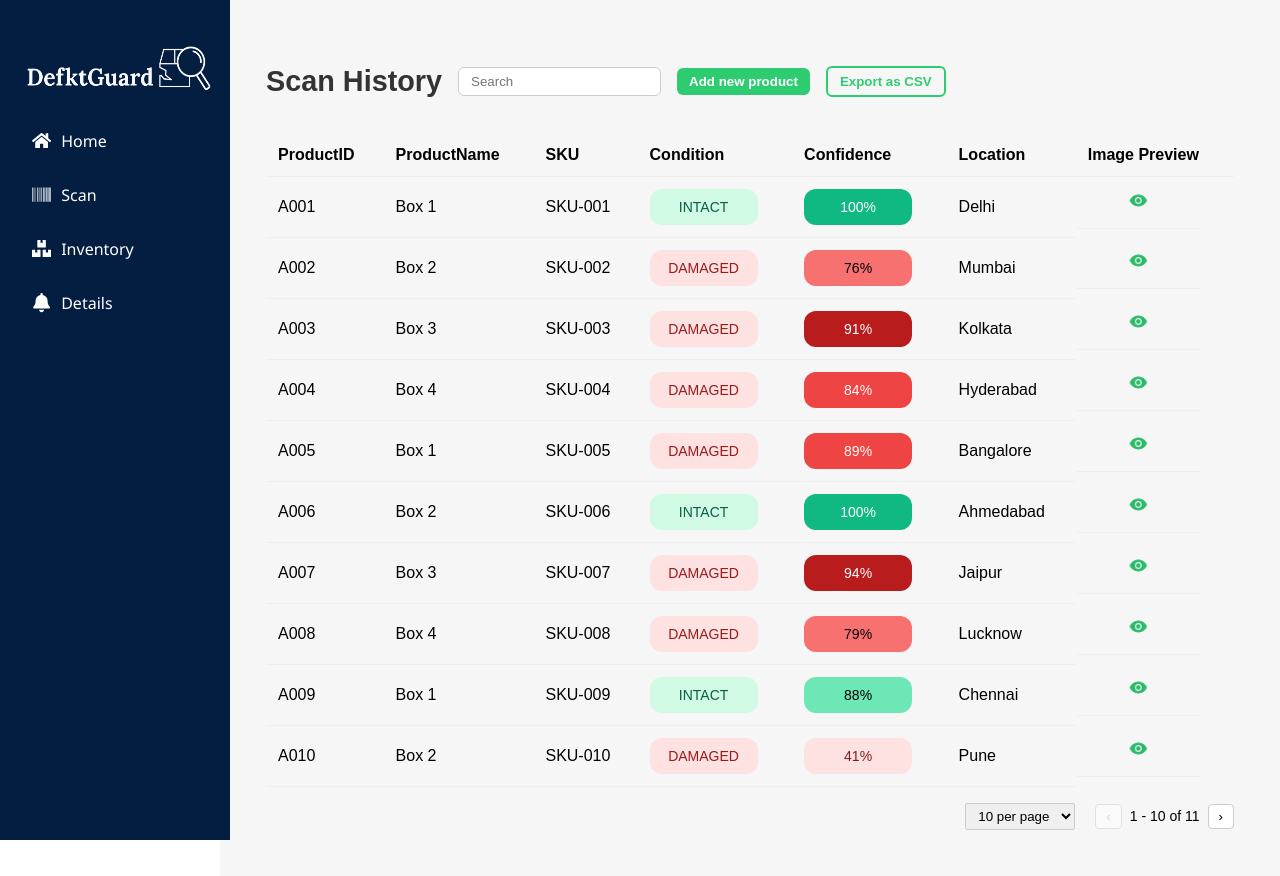
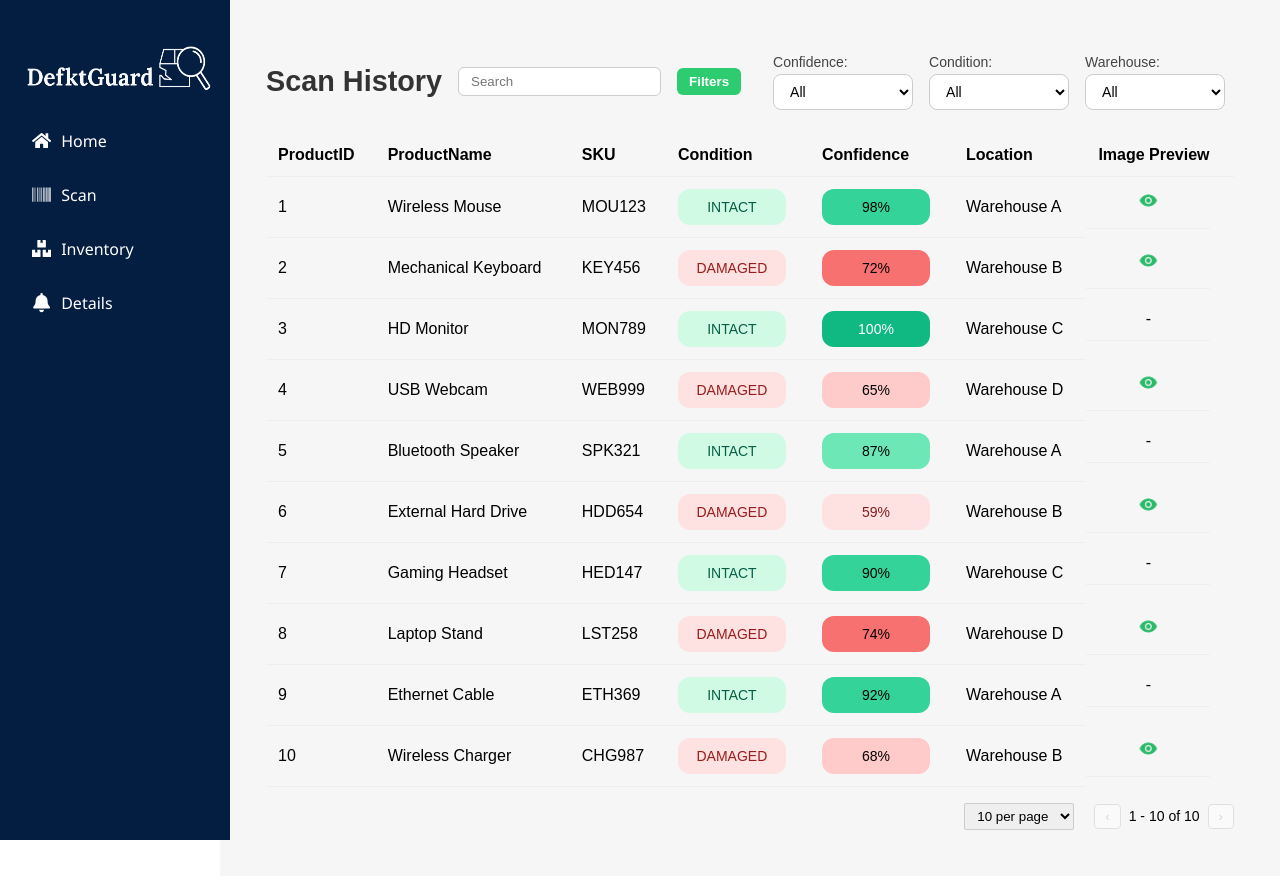
Before and after one commit to AarthiHonguthi/DefektGuardd, a React (Create React App) app in the folder frontend/: page /details in a window 1280 px wide. Built offline with nearby package versions, Linux system fonts and the light colour scheme; data requests are answered from the project's data file.

Commit message:
Details page filters

```diff
--- a/frontend/src/pages/Details.jsx
+++ b/frontend/src/pages/Details.jsx
@@ -10,17 +10,124 @@ const Details = () => {
   const [currentPage, setCurrentPage] = useState(1);
   const [detailsPerPage, setDetailsPerPage] = useState(10);
   const [modalImage, setModalImage] = useState(null);
+  const [conditionFilter, setConditionFilter] = useState("all");
+  const [warehouseFilter, setWarehouseFilter] = useState("all");
+  const [confidenceFilter, setConfidenceFilter] = useState("all");
 
   useEffect(() => {
-    axios
-      .get("http://localhost:3001/details")
-      .then((res) => setDetails(res.data))
-      .catch((err) => console.error(err));
+    const sampleData = [
+      {
+        id: 1,
+        productName: "Wireless Mouse",
+        sku: "MOU123",
+        damage: "intact",
+        confidence: 98,
+        shippedFrom: "Warehouse A",
+        image: "/sample1.jpg",
+      },
+      {
+        id: 2,
+        productName: "Mechanical Keyboard",
+        sku: "KEY456",
+        damage: "damaged",
+        confidence: 72,
+        shippedFrom: "Warehouse B",
+        image: "/sample2.jpg",
+      },
+      {
+        id: 3,
+        productName: "HD Monitor",
+        sku: "MON789",
+        damage: "intact",
+        confidence: 100,
+        shippedFrom: "Warehouse C",
+        image: null,
+      },
+      {
+        id: 4,
+        productName: "USB Webcam",
+        sku: "WEB999",
+        damage: "damaged",
+        confidence: 65,
+        shippedFrom: "Warehouse D",
+        image: "/sample3.jpg",
+      },
+      {
+        id: 5,
+        productName: "Bluetooth Speaker",
+        sku: "SPK321",
+        damage: "intact",
+        confidence: 87,
+        shippedFrom: "Warehouse A",
+        image: null,
+      },
+      {
+        id: 6,
+        productName: "External Hard Drive",
+        sku: "HDD654",
+        damage: "damaged",
+        confidence: 59,
+        shippedFrom: "Warehouse B",
+        image: "/sample4.jpg",
+      },
+      {
+        id: 7,
+        productName: "Gaming Headset",
+        sku: "HED147",
+        damage: "intact",
+        confidence: 90,
+        shippedFrom: "Warehouse C",
+        image: null,
+      },
+      {
+        id: 8,
+        productName: "Laptop Stand",
+        sku: "LST258",
+        damage: "damaged",
+        confidence: 74,
+        shippedFrom: "Warehouse D",
+        image: "/sample5.jpg",
+      },
+      {
+        id: 9,
+        productName: "Ethernet Cable",
+        sku: "ETH369",
+        damage: "intact",
+        confidence: 92,
+        shippedFrom: "Warehouse A",
+        image: null,
+      },
+      {
+        id: 10,
+        productName: "Wireless Charger",
+        sku: "CHG987",
+        damage: "damaged",
+        confidence: 68,
+        shippedFrom: "Warehouse B",
+        image: "/sample6.jpg",
+      },
+    ];
+
+    setDetails(sampleData);
   }, []);
 
-  const filteredDetails = details.filter((detail) =>
-    detail.productName?.toLowerCase().includes(search.toLowerCase())
-  );
+  const filteredDetails = details
+    .filter((detail) =>
+      detail.productName?.toLowerCase().includes(search.toLowerCase())
+    )
+    .filter((detail) =>
+      conditionFilter === "all"
+        ? true
+        : detail.damage?.toLowerCase() === conditionFilter
+    )
+    .filter((detail) =>
+      warehouseFilter === "all" ? true : detail.shippedFrom === warehouseFilter
+    )
+    .filter((detail) => {
+      if (confidenceFilter === "all") return true;
+      const [min, max] = confidenceFilter.split("-").map(Number);
+      return detail.confidence >= min && detail.confidence < max;
+    });
 
   const totalPages = Math.ceil(filteredDetails.length / detailsPerPage);
   const indexOfLast = currentPage * detailsPerPage;
@@ -63,8 +170,65 @@ const Details = () => {
           value={search}
           onChange={(e) => setSearch(e.target.value)}
         />
-        <button className="btn btn-green">Add new product</button>
-        <button className="btn btn-outline-green">Export as CSV</button>
+        <button disabled className="btn btn-green">
+          Filters
+        </button>
+        <div className="filters">
+          <div className="filter-group">
+            <label htmlFor="confidence">Confidence:</label>
+            <select
+              id="confidence"
+              className="styled-select"
+              value={confidenceFilter}
+              onChange={(e) => setConfidenceFilter(e.target.value)}
+            >
+              <option value="all">All</option>
+              <option value="0-10">0 - 10%</option>
+              <option value="10-20">10 - 20%</option>
+              <option value="20-30">20 - 30%</option>
+              <option value="30-40">30 - 40%</option>
+              <option value="40-50">40 - 50%</option>
+              <option value="50-60">50 - 60%</option>
+              <option value="60-70">60 - 70%</option>
+              <option value="70-80">70 - 80%</option>
+              <option value="80-90">80 - 90%</option>
+              <option value="90-101">90 - 100%</option>
+            </select>
+          </div>
+
+          <div className="filter-group">
+            <label htmlFor="condition">Condition:</label>
+            <select
+              id="condition"
+              className="styled-select"
+              value={conditionFilter}
+              onChange={(e) => setConditionFilter(e.target.value)}
+            >
+              <option value="all">All</option>
+              <option value="intact">Intact</option>
+              <option value="damaged">Damaged</option>
+            </select>
+          </div>
+
+          <div className="filter-group">
+            <label htmlFor="warehouse">Warehouse:</label>
+            <select
+              id="warehouse"
+              className="styled-select"
+              value={warehouseFilter}
+              onChange={(e) => setWarehouseFilter(e.target.value)}
+            >
+              <option value="all">All</option>
+              {Array.from(new Set(details.map((d) => d.shippedFrom))).map(
+                (loc) => (
+                  <option key={loc} value={loc}>
+                    {loc}
+                  </option>
+                )
+              )}
+            </select>
+          </div>
+        </div>
       </div>
 
       <table className="detail-table">
--- a/frontend/src/styles/details.css
+++ b/frontend/src/styles/details.css
@@ -69,7 +69,6 @@
   padding: 4px 4px;
   white-space: nowrap;
 }
-
 
 .badge-green {
   background-color: #d1fae5;
@@ -175,3 +174,37 @@
   background-color: #fee2e2;
   color: #7f1d1d;
 }
+.filters {
+  display: flex;
+  gap: 1rem;
+  align-items: center;
+  margin-left: 1rem;
+}
+
+.filter-group {
+  display: flex;
+  flex-direction: column;
+  font-size: 14px;
+  color: #444;
+}
+
+.filter-group label {
+  margin-bottom: 4px;
+  font-weight: 500;
+}
+
+.styled-select {
+  padding: 8px 12px;
+  border-radius: 8px;
+  border: 1px solid #ccc;
+  font-size: 14px;
+  background-color: white;
+  transition: border 0.2s;
+  min-width: 140px;
+}
+
+.styled-select:focus {
+  outline: none;
+  border-color: #2ecc71;
+  box-shadow: 0 0 0 2px rgba(46, 204, 113, 0.2);
+}
```
Lines whose indentation alone changed are shown as unchanged.
